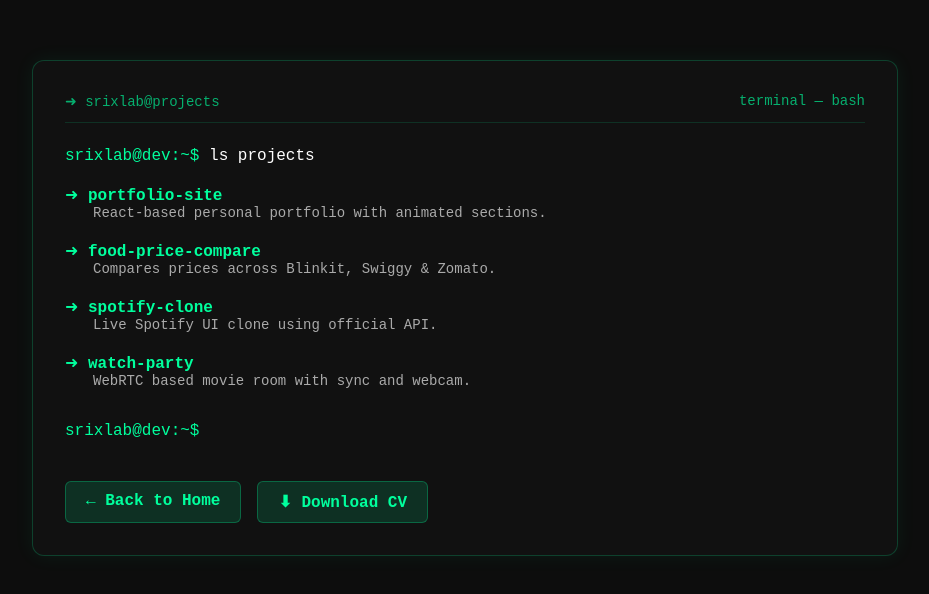
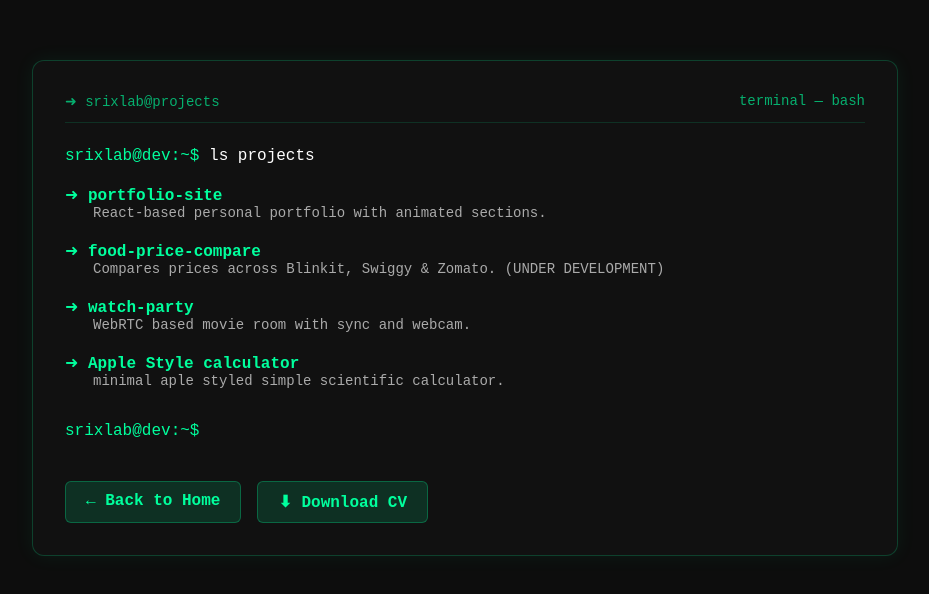
Before and after one commit to sriram2907/Portfolio, a React (Vite) app: page /projects in a window 1280 px wide. Shown: the part 132-726 px from the top of the page, without its empty margins (175-1104 px from the left). Built offline with nearby package versions, Linux system fonts and the light colour scheme.

Commit message:
Updated: [all

```diff
--- a/index.html
+++ b/index.html
@@ -2,9 +2,10 @@
 <html lang="en">
   <head>
     <meta charset="UTF-8" />
-    <link rel="icon" type="image/svg+xml" href="/favicon.svg" />
+    <link rel="icon" type="image/png" href="/favicon.png" />
+
     <meta name="viewport" content="width=device-width, initial-scale=1.0" />
-    <title>Vite + React</title>
+    <title>CodedbyRam</title>
   </head>
   <body>
     <div id="root"></div>
--- a/src/App.jsx
+++ b/src/App.jsx
@@ -55,7 +55,7 @@ function App() {
   const typingSpeed = 20;
   const navigate = useNavigate();
 
-  const fullText = `👨‍💻 About Me
+  const fullText = `  About Me
 I'm a Full Stack Developer currently in my 7th semester of B.Tech in Information Technology at KCG College of Technology. I specialize in:
 
 Frontend: HTML, CSS, JavaScript, React
@@ -220,7 +220,7 @@ I speak English and Tamil fluently and am currently learning Japanese.`;
       )}
       <footer className="footer-bar">
         <Button onClick={() => navigate('/Projects')}>View Projects</Button>
-        <Button as="a" href="https://drive.google.com/file/d/101FbOMBmdiluRcIK2BcfMsg7f34IGpMM/view?usp=sharing" target="_blank" rel="noopener noreferrer" style={{ marginLeft: 16 }}>Download CV</Button>
+        <Button as="a" href="https://drive.google.com/file/d/1alJxy290lnHMrKzCypT_P3w8bvXh56Mm/view?usp=sharing" target="_blank" rel="noopener noreferrer" style={{ marginLeft: 16 }}>Download CV</Button>
       </footer>
     </div>
   );
--- a/src/Projects.jsx
+++ b/src/Projects.jsx
@@ -5,22 +5,22 @@ const projects = [
   {
     name: "portfolio-site",
     description: "React-based personal portfolio with animated sections.",
-    url: "#",
+    url: "https://codedbyram.vercel.app/",
   },
   {
     name: "food-price-compare",
-    description: "Compares prices across Blinkit, Swiggy & Zomato.",
-    url: "#",
-  },
-  {
-    name: "spotify-clone",
-    description: "Live Spotify UI clone using official API.",
+  description: "Compares prices across Blinkit, Swiggy & Zomato. (UNDER DEVELOPMENT)",
     url: "#",
   },
   {
     name: "watch-party",
     description: "WebRTC based movie room with sync and webcam.",
-    url: "#",
+    url: "https://webcast-nu.vercel.app/",
+  },
+  {
+    name: "Apple Style calculator",
+    description: "minimal aple styled simple scientific calculator.",
+    url: "https://ical-the-calculator.vercel.app/",
   },
 ];
 
@@ -138,7 +138,7 @@ const Projects = () => {
 
           {/* Download CV */}
           <a
-            href="https://drive.google.com/file/d/101FbOMBmdiluRcIK2BcfMsg7f34IGpMM/view?usp=sharing" // Make sure this file is in the public folder
+            href="https://drive.google.com/file/d/1alJxy290lnHMrKzCypT_P3w8bvXh56Mm/view?usp=sharing" // Make sure this file is in the public folder
             download="Sriram_CV.pdf"
             style={{
               backgroundColor: "#00FF9D22",
--- a/src/index.css
+++ b/src/index.css
@@ -90,7 +90,7 @@ html, body {
   font-weight: 600;
   margin-top: 20px;
   margin-bottom: 10px;
-  color: #ff0000; /* glowing cyan color */
+  color: #00ccff; /* glowing cyan color */
   text-shadow: 0 0 4px #12fff799;
 }
 
```
